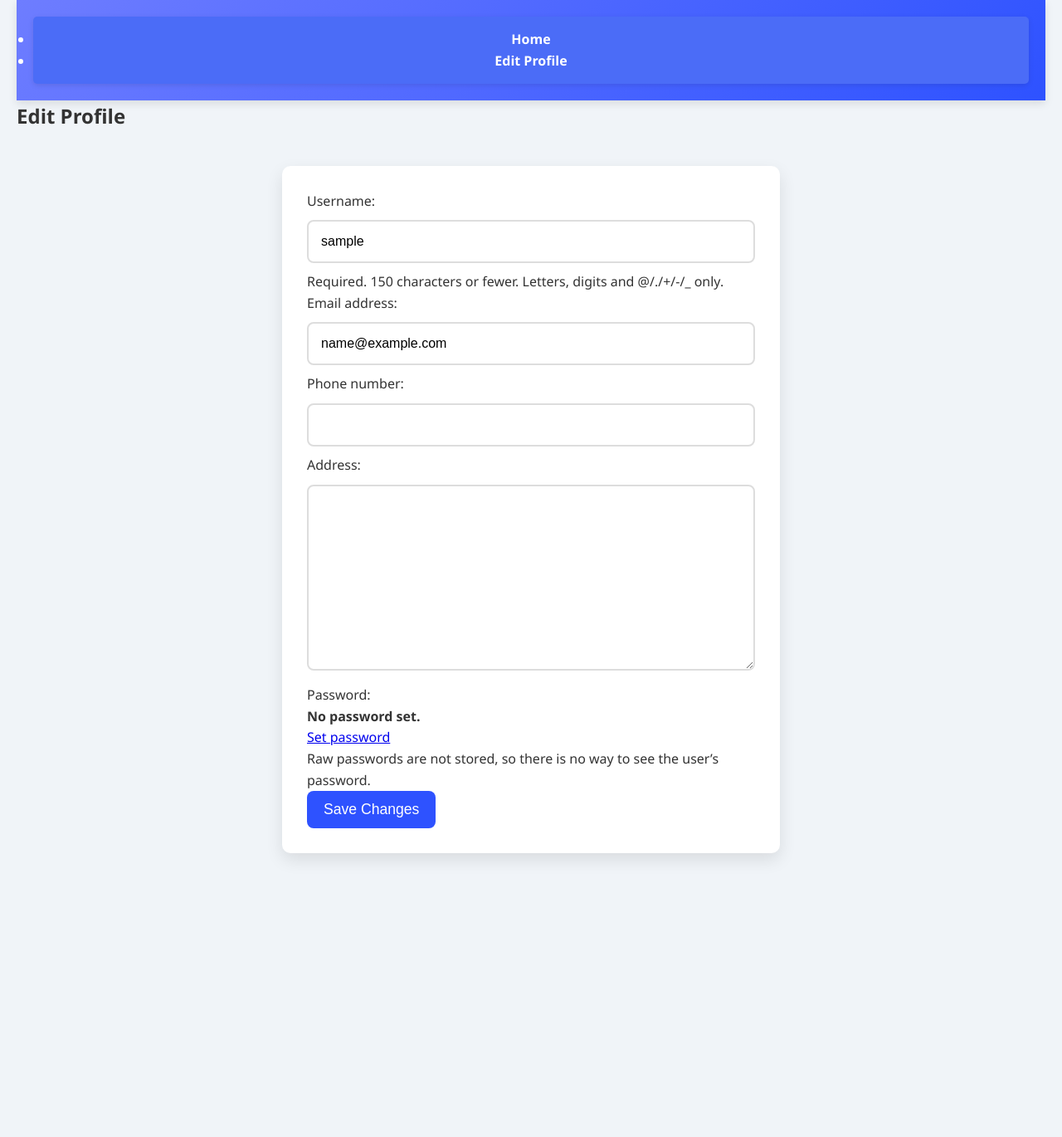
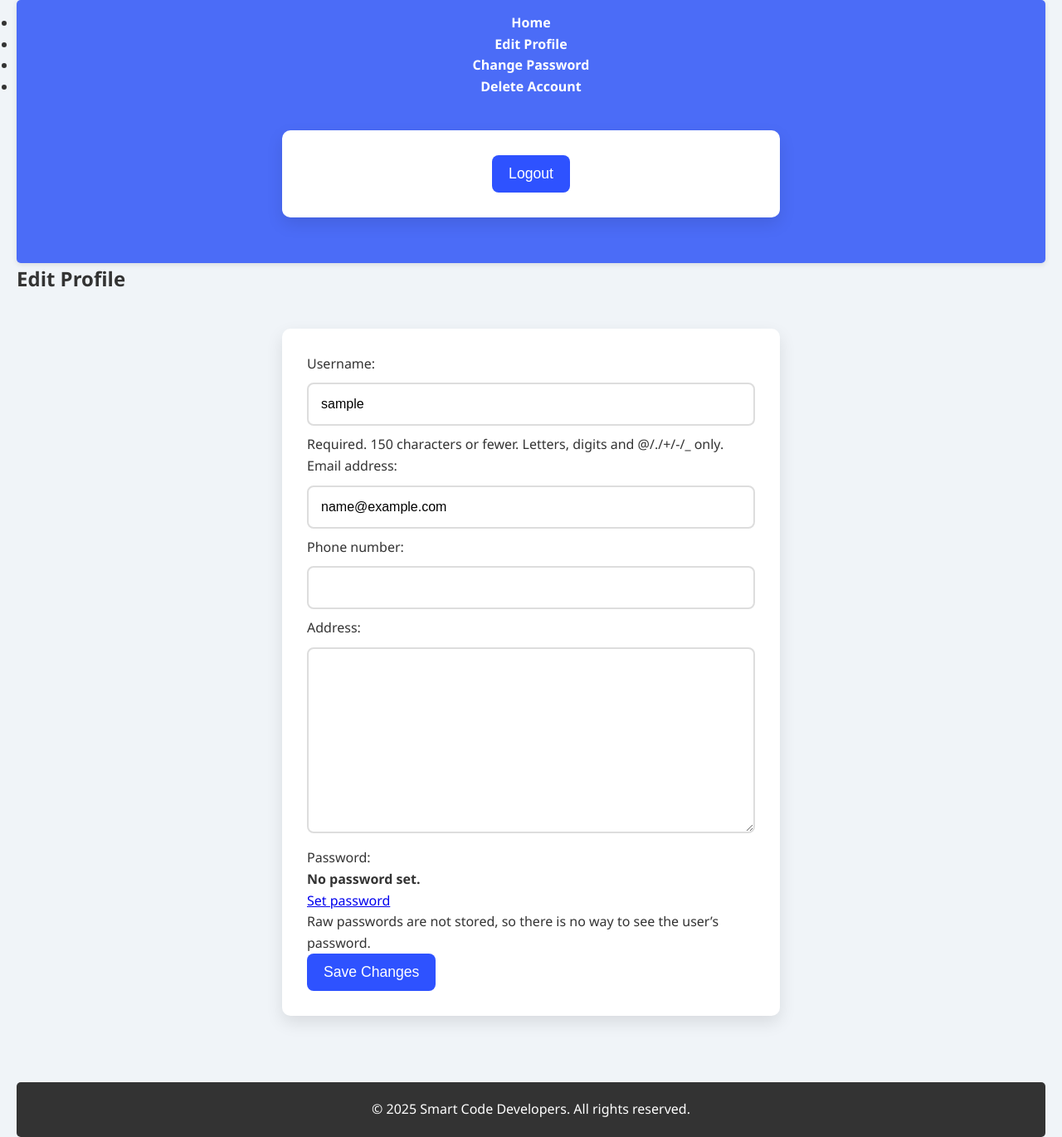
Before and after one commit to infoshareacademy/jpydzr6-smartcode-developers, a Django app: page /edit-profile/ in a window 1280 px wide. Shown: the whole page at 83% size. Before the commit the page ends 1036 px from the top, so only its background shows below. Run offline with Django 5.2, Linux system fonts and the light colour scheme; the visitor is signed in with stand-in values (Sample User, id 1); parts of the project's set-up code (start-up, migrations or seed data) failed here and were passed over.

Commit message:
feat:delete user, change password

```diff
--- a/DjangoProject/SCD_app/SCD_app/settings.py
+++ b/DjangoProject/SCD_app/SCD_app/settings.py
@@ -137,3 +137,5 @@ EMAIL_HOST_PASSWORD = os.environ['EMAIL_PASSWORD']
 DEFAULT_FROM_EMAIL = f"Smart Code Developers {os.environ['EMAIL']}"
 
 AUTH_USER_MODEL = 'users.CustomUser'
+LOGIN_REDIRECT_URL = '/'
+LOGOUT_REDIRECT_URL = '/'
--- a/DjangoProject/SCD_app/SCD_app/urls.py
+++ b/DjangoProject/SCD_app/SCD_app/urls.py
@@ -17,7 +17,7 @@ Including another URLconf
 from django.contrib import admin
 from django.urls import path
 from devices import views
-from users.views import UserRegisterView, ActivateUserView, UserEditView, home
+from users.views import UserRegisterView, ActivateUserView, UserEditView, home, DeleteUserAccount
 from django.contrib.auth import views as auth_views
 
 urlpatterns = [
@@ -26,7 +26,12 @@ urlpatterns = [
     path('', home, name='home'),  # Ścieżka o nazwie 'home'
     path('register/', UserRegisterView.as_view(), name='register'),
     path('activate/<str:token>/', ActivateUserView.as_view(), name='activate'),
+    path('password_change/', auth_views.PasswordChangeView.as_view(template_name='registration/change_password.html'), name='change_password'),
+    path('accounts/password_change/done/', auth_views.PasswordChangeDoneView.as_view(template_name='registration/password_changed.html'), name='password_change_done'),
+    path('accounts/delete-user', DeleteUserAccount.as_view(), name='delete_user'),
     path('edit-profile/', UserEditView.as_view(), name='edit_profile'),
     path('login/', auth_views.LoginView.as_view(template_name='registration/login.html'), name='login'),
     path('logout/', auth_views.LogoutView.as_view(), name='logout'),
+    path('accounts/password_reset/', auth_views.PasswordResetView.as_view(template_name='registration/reset_password.html'), name='password_reset'),
+    path('accounts/password_reset/done/', auth_views.PasswordResetDoneView.as_view(template_name='registration/password_reset_done.html'), name='password_reset_done'),
 ]
--- a/DjangoProject/SCD_app/users/static/css/styles.css
+++ b/DjangoProject/SCD_app/users/static/css/styles.css
@@ -6,12 +6,19 @@
 }
 
 /* Global body styles */
+html, body {
+  height: 100%; /* Ustawia wysokość na 100% ekranu */
+  margin: 0; /* Usuwa marginesy, aby nie było pustych przestrzeni */
+}
 body {
     font-family: 'Segoe UI', Tahoma, Geneva, Verdana, sans-serif;
     background-color: #f0f4f8;
     color: #333;
     line-height: 1.6;
     padding: 0 20px;
+    display: flex;
+    flex-direction: column; /* Ustawia układ w kolumnach */
+}
 }
 
 /* Header Styles */
@@ -106,6 +113,9 @@ form button:hover {
     background-color: #354db7;
     transform: scale(1.05);
 }
+main {
+  flex: 1; /* Sprawia, że główna treść zajmuje dostępne miejsce */
+}
 
 /* Error & Success Messages */
 .error, .success {
--- a/DjangoProject/SCD_app/users/templates/base_generic.html
+++ b/DjangoProject/SCD_app/users/templates/base_generic.html
@@ -18,6 +18,12 @@
         {% endif %}
         {% if user.is_authenticated %}
           <li><a href="{% url 'edit_profile' %}">Edit Profile</a></li>
+          <li><a href="{% url 'change_password' %}">Change Password</a></li>
+          <li><a href="{% url 'delete_user' %}">Delete Account</a></li>
+          <form action="{% url 'logout' %}" method="post">
+              {% csrf_token %}
+              <button type="submit">Logout</button>
+          </form>
         {% endif %}
       </ul>
     </nav>
@@ -27,5 +33,9 @@
     {% block content %}
     {% endblock %}
   </main>
+
+  <footer>
+    <p>&copy; 2025 Smart Code Developers. All rights reserved.</p>
+  </footer>
 </body>
 </html>
--- a/DjangoProject/SCD_app/users/templates/home.html
+++ b/DjangoProject/SCD_app/users/templates/home.html
@@ -3,10 +3,11 @@
 {% block content %}
   {% if not user.is_authenticated %}
     <h1>Welcome to Smart Code Developers!</h1>
-    <span>Register or login to access the site.</span>
+    <span>Register or login to access the site.<br></span>
   {% endif %}
   {% if user.is_authenticated %}
     <h1>Welcome, {{ user.username }}!</h1>
   {% endif %}
+<img src="https://media.tenor.com/2roX3uxz_68AAAAM/cat-space.gif" alt="Smart Code Developers Logo">
 
 {% endblock %}
--- a/DjangoProject/SCD_app/users/views.py
+++ b/DjangoProject/SCD_app/users/views.py
@@ -60,9 +60,17 @@ class UserEditView(LoginRequiredMixin, UpdateView):
         return self.request.user
 
     def form_valid(self, form):
-        # Nasza dodatkowa logika (np. wysłanie e-maila)
         user = form.save()
         send_mail('Your profile has been updated', f'Hello {user.username}, your profile has been successfully updated.', 'noreply@scd.com', [user.email])
+        return super().form_valid(form)
 
-        # Wywołanie domyślnej logiki UpdateView (zapisanie danych i przekierowanie)
-        return super().form_valid(form)
+class DeleteUserAccount(LoginRequiredMixin, View):
+    def get(self, request):
+        return render(request, 'registration/delete_user.html')
+
+    def post(self, request):
+        user = request.user
+        user_email = user.email
+        user.delete()
+        send_mail('Account deleted', f'Your account has been successfully deleted.', 'noreply@scd.com', [user_email])
+        return redirect('login')
```
